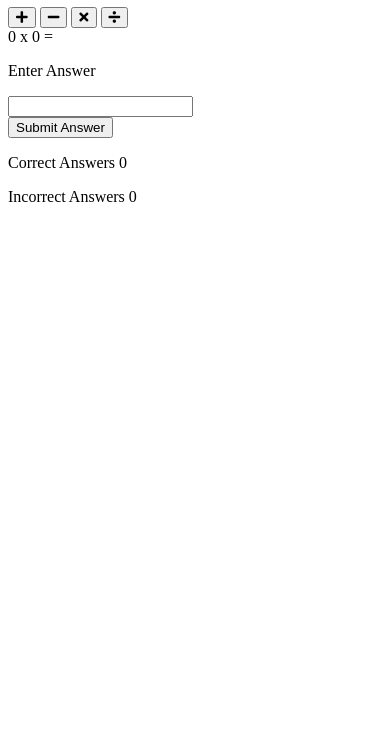
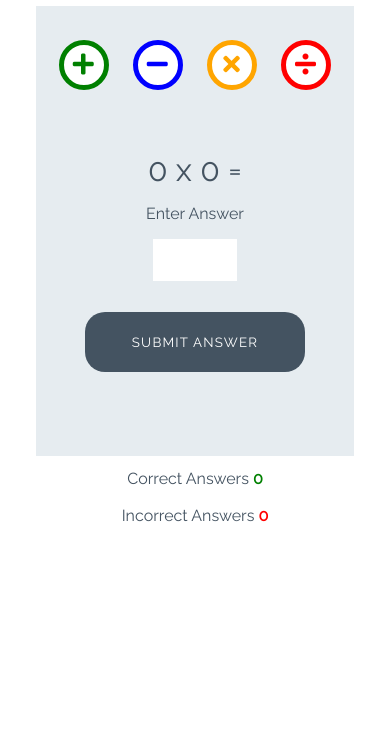
Before and after one commit to desousamario85/LoveMathWalkThrough, a plain HTML site: page index.html in a window 390 px wide. Shown: the part 112-844 px from the top of the page. Drawn offline with Linux system fonts and the light colour scheme.

Commit message:
styling added

```diff
--- a/assets/css/style.css
+++ b/assets/css/style.css
@@ -0,0 +1,255 @@
+/* --------- Global style */
+
+body {
+    background-color: white;
+    font-family: "Raleway", sans-serif;
+    color: #445361;
+    text-align: center;
+}
+
+/* --------- Heading */
+
+.heading {
+    text-align: center;
+    font-size: 2.5rem;
+}
+
+.logo {
+    height: 40px;
+    padding-right: 5px;
+}
+
+/* --------- Game layout */
+
+.game-area {
+    background-color: #E6ECF0;
+    box-sizing: border-box;
+    width: 85%;
+    height: 65vh;
+    max-height: 450px;
+    max-width: 830px;
+    margin-left: auto;
+    margin-right: auto;
+    padding: 1%;
+}
+
+.question-area {
+    width: 50%;
+    font-size: 2rem;
+    margin: auto;
+    padding: 50px 0;
+}
+
+.question-area span {
+    padding: 0 15px;
+}
+
+.score-area {
+    margin: 5px auto;
+    width: 60%;
+    font-size: 1.2rem;
+}
+
+.controls-area {
+    width: 85%;
+    margin: 30px auto;
+}
+
+#score {
+    color: green;
+    font-weight: bold;
+}
+
+#incorrect {
+    color: red;
+    font-weight: bold;
+}
+
+.answer-message {
+    display: none;
+    font-size: 1rem;
+}
+
+#answer-box {
+    border: none;
+    color: #445361;
+    display: inline-block;
+    height: 40px;
+    width: 80px;
+    font-size: 1.2rem;
+}
+
+.scores {
+    display: inline-block;
+    padding: 25px;
+}
+
+/* --------- Buttons */
+
+.btn {
+    width: 220px;
+    height: 60px;
+    font-family: "Raleway", sans-serif;
+    text-transform: uppercase;
+    letter-spacing: 1.2px;
+    color: white;
+}
+
+.btn:focus {
+    outline: none;
+}
+
+.btn--big {
+    padding-top: 10px;
+    border-radius: 50%;
+    background-color: white;
+    border: 10px solid;
+    width: 100px;
+    height: 100px;
+    font-size: 3.2rem;
+    margin: 0 30px;
+    transition: all 0.5s;
+}
+
+.btn--gib::after {
+    content: attr(data-type);
+    font-size: 1rem;
+    color: #445361;
+    position: relative;
+    left: 0.5em;
+
+}
+
+.btn--blue {
+    border-color: blue;
+    color: blue;
+}
+
+.btn--blue:active,
+.btn--blue:hover {
+    background-color: darkblue;
+    color: white;
+}
+
+.btn--orange {
+    border-color: orange;
+    color: orange;
+}
+
+.btn--orange:active,
+.btn--orange:hover {
+    background-color: darkorange;
+    color: white;
+}
+
+.btn--red {
+    border-color: red;
+    color: red;
+}
+
+.btn--red:active,
+.btn--red:hover {
+    background-color: darkred;
+    color: white;
+}
+
+.btn--green {
+    border-color: green;
+    color: green;
+}
+
+.btn--green:active,
+.btn--green:hover {
+    background-color: darkgreen;
+    color: white;
+}
+
+.btn--gray {
+    margin-top: 25px;
+    background-color: #445361;
+    border: 1px transparent;
+    border-radius: 20px;
+}
+
+.btn--gray:active,
+.btn--gray:hover {
+    background-color: #0d1013;
+}
+
+/* --------- Media queries */
+
+@media (max-width: 414px) {
+    .controls-area {
+        width: 100%;
+    }
+
+    .btn--big {
+        margin: 0 10px;
+        padding: 5px;
+        border: 5px solid;
+        width: 50px;
+        height: 50px;
+        font-size: 1.5rem;
+    }
+
+    .btn--big::after {
+        font-size: 0.6rem;
+        left: -0.7rem;
+    }
+
+    .question-area {
+        padding: 10% 0;
+        width: 100%;
+    }
+
+    .question-area span {
+        padding: 0;
+    }
+
+    .answer-message {
+        display: block;
+    }
+
+    #answer-box {
+        display: block;
+        margin: 0 auto;
+    }
+
+    .btn--gray {
+        margin-top: 0;
+    }
+
+    .score-area {
+        width: 100%;
+    }
+
+    .scores {
+        margin: 0.5em auto;
+        display: block;
+        padding: 5px;
+    }
+
+    .heading {
+        font-size: 2rem;
+    }
+}
+
+@media (max-width: 320px) {
+    .game-area {
+        height: 70vh;
+    }
+
+    .controls-area {
+        width: 75%;
+        margin: 10px auto;
+    }
+
+    .btn--big {
+        margin: 10px 10px;
+    }
+
+    .question-area {
+        padding: 10px 0;
+    }
+
+}
--- a/index.html
+++ b/index.html
@@ -18,16 +18,16 @@
     </h1>
     <div class="game-area">
         <div class="controls-area">
-            <button class="btn btn--big btn--green">
+            <button data-type="addition" class="btn btn--big btn--green">
                 <i class="fas fa-plus"></i>
             </button>
-            <button class="btn btn--big btn--blue">
+            <button data-type="subtract" class="btn btn--big btn--blue">
                 <i class="fas fa-minus"></i>
             </button>
-            <button class="btn btn--big btn--orange">
+            <button data-type="multiply" class="btn btn--big btn--orange">
                 <i class="fas fa-times"></i>
             </button>
-            <button class="btn btn--big btn--red">
+            <button data-type="division" class="btn btn--big btn--red">
                 <i class="fas fa-divide"></i>
             </button>
         </div>
@@ -39,7 +39,7 @@
             <p class="answer-message">Enter Answer</p>
             <input id="answer-box" type="number">
         </div>
-        <button class="btn btn--gray">Submit Answer</button>
+        <button data-type="submit" class="btn btn--gray">Submit Answer</button>
     </div>
     <div lass="score-area">
         <p class="scores">Correct Answers <span id="score"> 0 </span></p>
```
